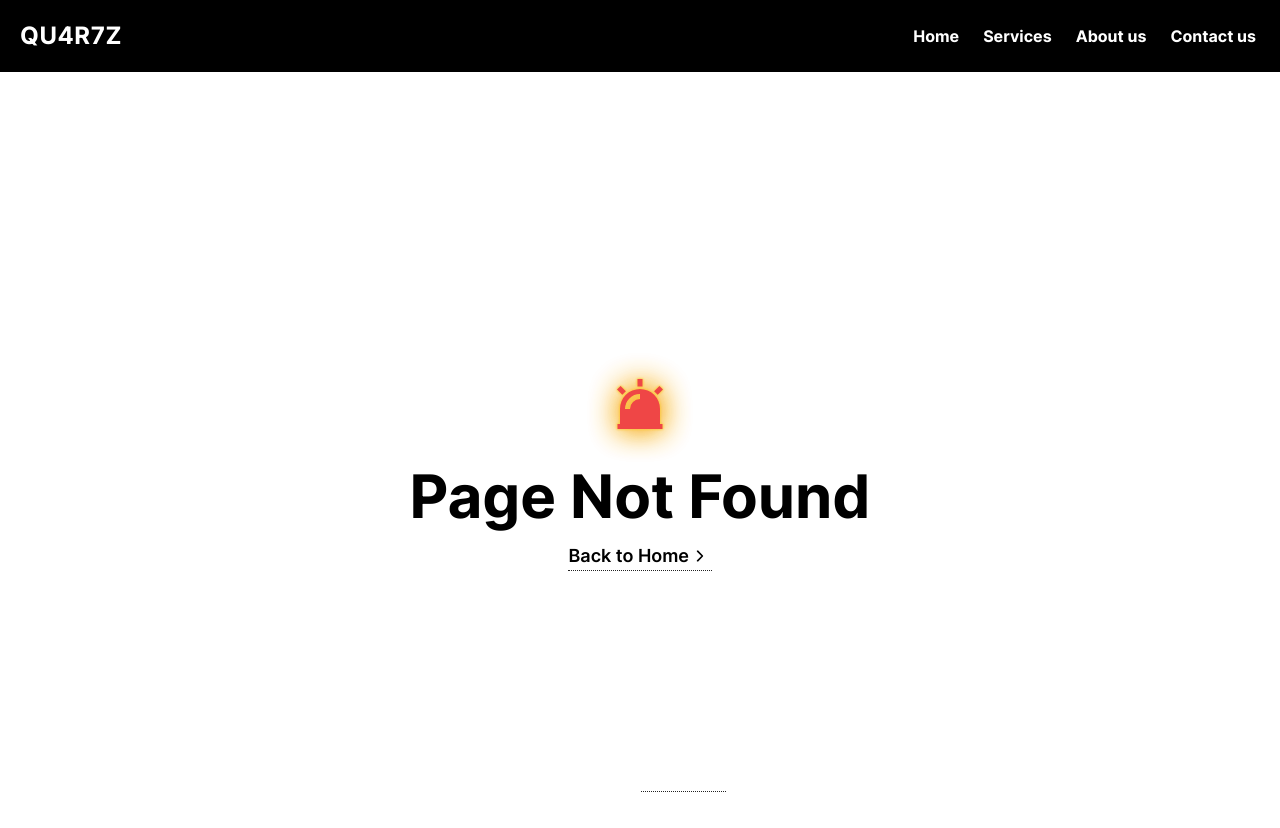
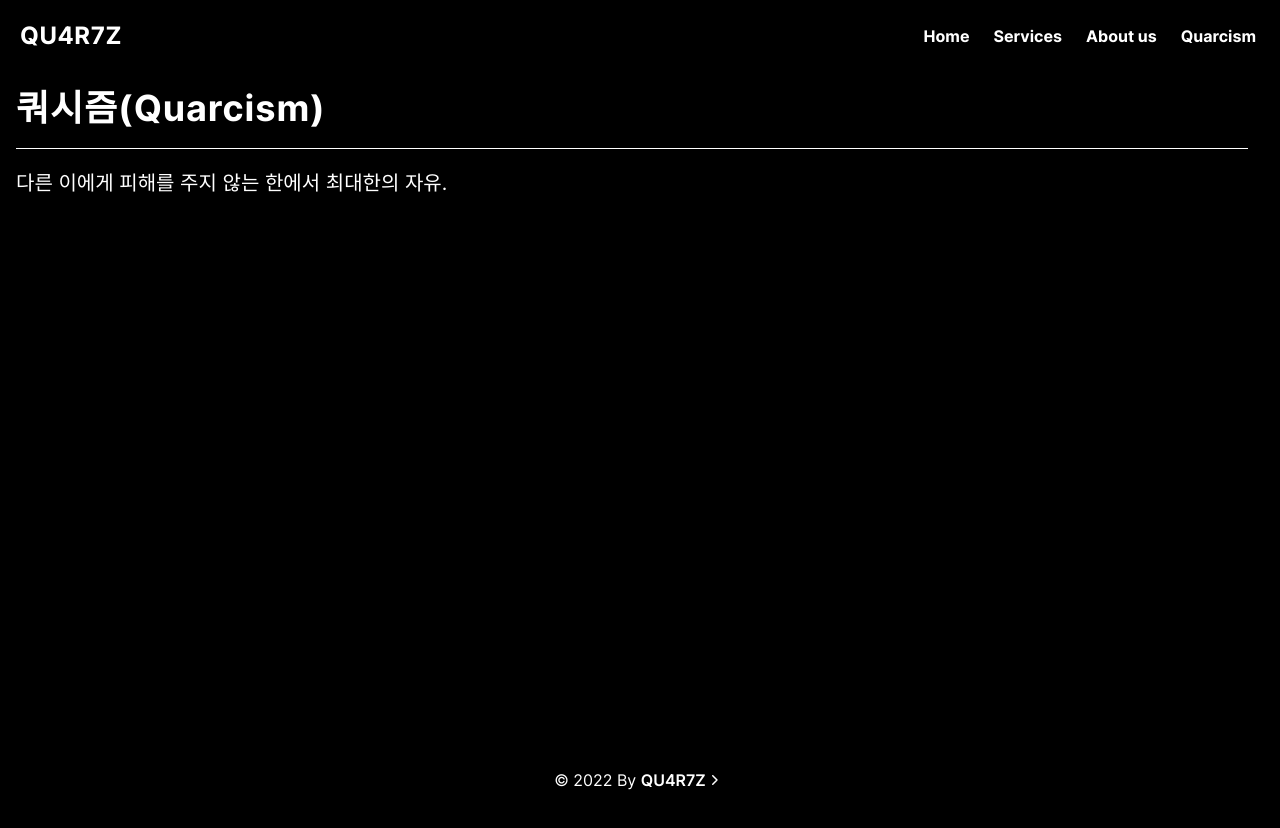
Before and after one commit to QU4R7Z/qu4r7z, a Next.js app: page /Quarcism in a window 1280 px wide. Before the commit this address had no page. Shown: the top 828 px of the page. Built offline with nearby package versions, Linux system fonts and the light colour scheme.

Commit message:
feat: 404 page edited & quarcism description page created

```diff
--- a/src/components/Navbar.tsx
+++ b/src/components/Navbar.tsx
@@ -8,7 +8,7 @@ export default function Navbar() {
   };
   return (
     <>
-      <nav className='flex flex-wrap items-center bg-black p-3 '>
+      <nav className='flex flex-wrap items-center bg-black p-3'>
         <Link href='/'>
           <a className='mr-4 inline-flex items-center p-2 '>
             <span className='text-2xl font-bold uppercase tracking-wide text-white'>
@@ -40,7 +40,7 @@ export default function Navbar() {
             active ? '' : 'hidden'
           }   w-full lg:inline-flex lg:w-auto lg:flex-grow`}
         >
-          <div className='flex w-full flex-col items-start lg:ml-auto lg:inline-flex lg:h-auto  lg:w-auto lg:flex-row lg:items-center'>
+          <div className='flex w-full flex-col items-start lg:ml-auto lg:inline-flex lg:h-auto lg:w-auto lg:flex-row lg:items-center'>
             <Link href='/'>
               <a className='w-full items-center justify-center rounded px-3 py-2 font-bold text-white hover:bg-pink-600 hover:text-white lg:inline-flex lg:w-auto '>
                 Home
@@ -56,9 +56,9 @@ export default function Navbar() {
                 About us
               </a>
             </Link>
-            <Link href='/'>
+            <Link href='/Quarcism'>
               <a className='w-full items-center justify-center rounded px-3 py-2 font-bold text-white hover:bg-pink-600 hover:text-white lg:inline-flex lg:w-auto'>
-                Contact us
+                Quarcism
               </a>
             </Link>
           </div>
--- a/src/components/links/UnderlineLink.tsx
+++ b/src/components/links/UnderlineLink.tsx
@@ -15,7 +15,7 @@ const UnderlineLink = React.forwardRef<HTMLAnchorElement, UnstyledLinkProps>(
         className={clsxm(
           'animated-underline custom-link inline-flex items-center font-semibold',
           'focus:outline-none focus-visible:rounded focus-visible:ring focus-visible:ring-primary-500 focus-visible:ring-offset-2',
-          'border-b border-dotted border-dark hover:border-black/0',
+          //'border-b border-dotted border-white hover:border-black/0',
           className
         )}
       >
--- a/src/pages/404.tsx
+++ b/src/pages/404.tsx
@@ -11,13 +11,15 @@ export default function NotFoundPage() {
       <Seo templateTitle='Not Found' />
 
       <main>
-        <section className='bg-white'>
+        <section className='bg-black'>
           <div className='layout flex min-h-screen flex-col items-center justify-center text-center text-black'>
             <RiAlarmWarningFill
               size={60}
               className='drop-shadow-glow animate-flicker text-red-500'
             />
-            <h1 className='mt-8 text-4xl md:text-6xl'>Page Not Found</h1>
+            <h1 className='mt-8 text-4xl text-white md:text-6xl'>
+              Page Not Found
+            </h1>
             <ArrowLink className='mt-4 md:text-lg' href='/'>
               Back to Home
             </ArrowLink>
--- /dev/null
+++ b/src/pages/Quarcism.tsx
@@ -0,0 +1,36 @@
+import * as React from 'react';
+
+import Layout from '@/components/layout/Layout';
+import Seo from '@/components/Seo';
+
+/**
+ * SVGR Support
+ * Caveat: No React Props Type.
+ *
+ * You can override the next-env if the type is important to you
+ * @see https://stackoverflow.com/questions/68103844/how-to-override-next-js-svg-module-declaration
+ */
+
+// !STARTERCONF -> Select !STARTERCONF and CMD + SHIFT + F
+// Before you begin editing, follow all comments with `STARTERCONF`,
+// to customize the default configuration.
+
+export default function QuarcismPage() {
+  return (
+    <Layout>
+      {/* <Seo templateTitle='Home' /> */}
+      <Seo />
+      <section className='relative bg-black'>
+        <div className='inline-flexflex mr-4 min-h-screen flex-col p-4 text-left'>
+          <h1 className='tracking-wide text-white'>쿼시즘(Quarcism)</h1>
+          <div className='relative flex items-center py-5'>
+            <div className='flex-grow border-t border-white'></div>
+          </div>
+          <p className='text-xl text-white'>
+            다른 이에게 피해를 주지 않는 한에서 최대한의 자유.
+          </p>
+        </div>
+      </section>
+    </Layout>
+  );
+}
--- a/src/pages/index.tsx
+++ b/src/pages/index.tsx
@@ -23,7 +23,7 @@ export default function HomePage() {
       <Seo />
 
       <main>
-        <section className='bg-black'>
+        <section className='relative bg-black'>
           <div className='flex min-h-screen flex-col items-center justify-center text-center'>
             <h1 className='text-white'>
               쿼시즘(Quarcism)을 주장하는 집단입니다.
@@ -32,7 +32,7 @@ export default function HomePage() {
               다른 이에게 피해를 주지 않는 한에서 최대한의 자유.
             </p>
             <div className='mt-5 text-sm text-pink-600'>
-              <ArrowLink href='/'>쿼시즘이 뭐에요?</ArrowLink>
+              <ArrowLink href='/Quarcism'>쿼시즘이 뭐에요?</ArrowLink>
             </div>
           </div>
         </section>
```
